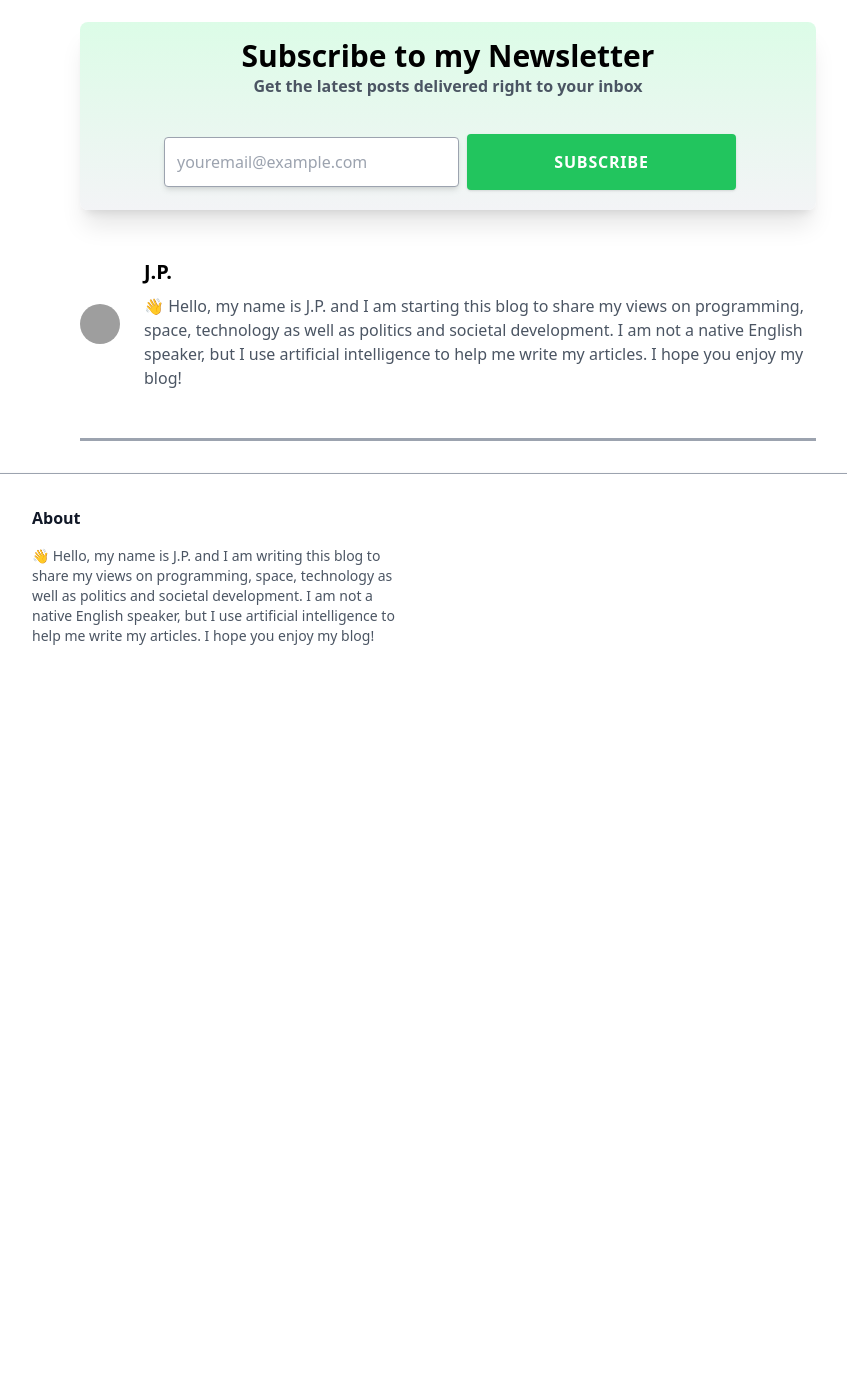
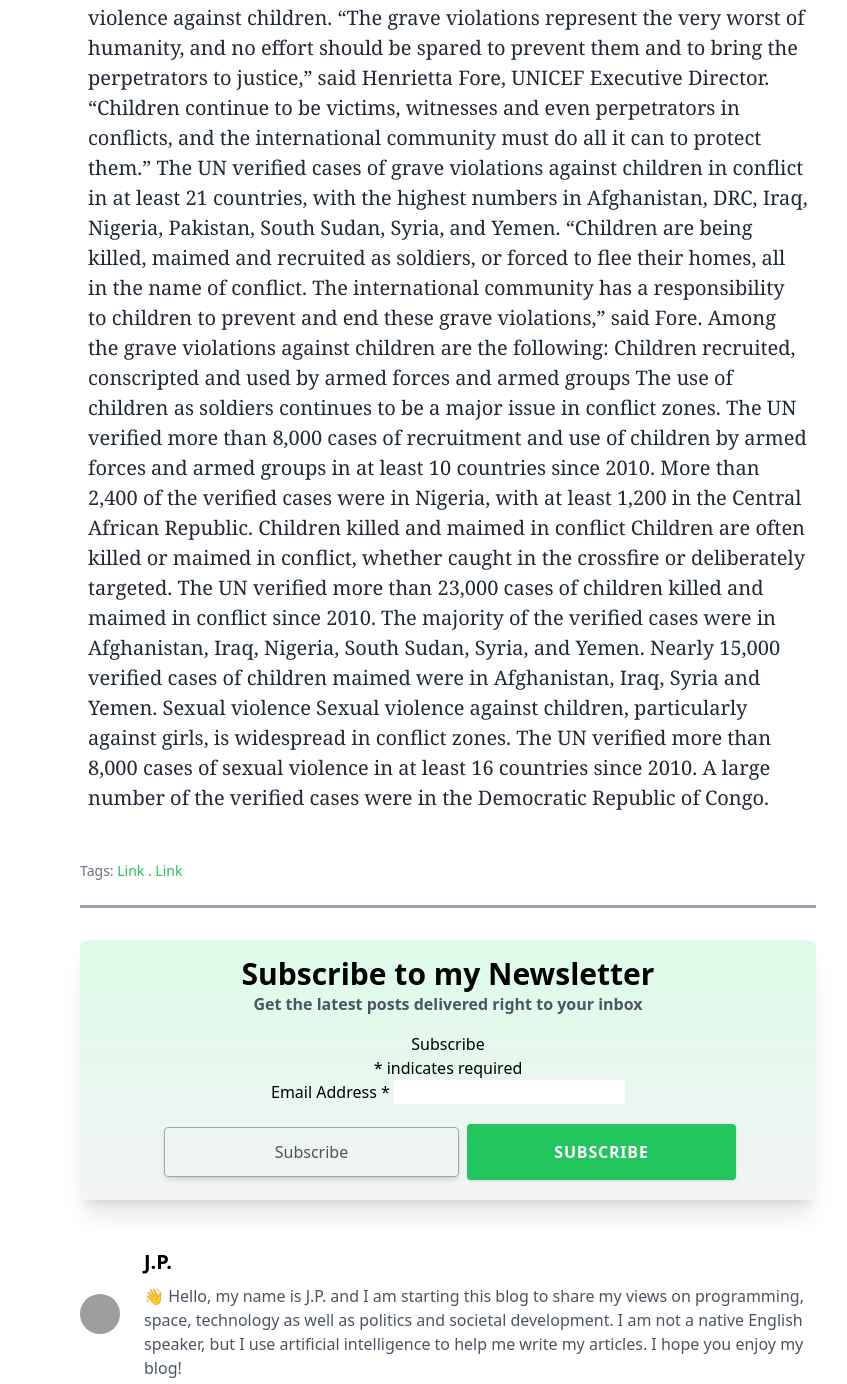
Before and after one commit to constantinX/the-authentic-author, a plain HTML site: page index.html in a window 1280 px wide. Shown: the part 911-2295 px from the top of the page, without its empty margins (192-1039 px from the left). Before the commit the page ends 1605 px from the top, so only its background shows below. Drawn offline with nearby package versions, Linux system fonts and the light colour scheme; grey boxes are pictures that could not be loaded.

Commit message:
updated with content, tag manager and mailchimp

```diff
--- a/index.html
+++ b/index.html
@@ -1,6 +1,15 @@
 <!DOCTYPE html>
 <html>
   <head>
+	  <!-- Google Tag Manager -->
+<script>(function(w,d,s,l,i){w[l]=w[l]||[];w[l].push({'gtm.start':
+new Date().getTime(),event:'gtm.js'});var f=d.getElementsByTagName(s)[0],
+j=d.createElement(s),dl=l!='dataLayer'?'&l='+l:'';j.async=true;j.src=
+'https://www.googletagmanager.com/gtm.js?id='+i+dl;f.parentNode.insertBefore(j,f);
+})(window,document,'script','dataLayer','GTM-TP9NV83');</script>
+<!-- End Google Tag Manager -->
+
+
     <meta charset="UTF-8">
     <meta name="viewport" content="width=device-width, initial-scale=1.0">
     <meta http-equiv="X-UA-Compatible" content="ie=edge" />
@@ -11,6 +20,15 @@
   <script src="https://cdn.tailwindcss.com"></script>
 </head>
 <body>
+
+
+	<!-- Google Tag Manager (noscript) -->
+<noscript><iframe src="https://www.googletagmanager.com/ns.html?id=GTM-TP9NV83"
+height="0" width="0" style="display:none;visibility:hidden"></iframe></noscript>
+<!-- End Google Tag Manager (noscript) -->
+
+
+
 <nav id="header" class="fixed w-full z-10 top-0">
 		<div id="progress" class="h-1 z-20 top-0" style="background:linear-gradient(to right, #4dc0b5 var(--scroll), transparent 0);"></div>
 		<div class="w-full md:max-w-4xl mx-auto flex flex-wrap items-center justify-between mt-0 py-3">
@@ -65,7 +83,36 @@
 			<p class="py-6">In eastern Ukraine, children are living in constant fear of death or injury from mines and explosives. Many have been left with lifelong disabilities as a result of the conflict. UNICEF estimates that around a third of all recorded deaths and injuries among children during the conflict were caused by mines and explosives. This is an absolutely horrifying statistic.</p>
 			<p class="py-6">Children in war zones are living in incredibly difficult and dangerous conditions. They are constantly exposed to violence and death, and they live in fear of being injured or killed themselves. This is an incredibly traumatic way for any child to grow up, and it is nothing short of heartbreaking.</p>
 			<p class="py-6">It is vital that we do everything we can to help children in war zones. They deserve to have a safe and happy childhood, free from the fear of violence. We must do everything we can to protect them and to ensure that they have a future. There are many organizations that are working to help children in war zones, and they need our help. We can donate money to these organizations, or we can volunteer our time to help them with their work. Every little bit helps, and these children desperately need our help.</p>
+			<p class="py-6">The majority of the verified cases were related to the recruitment and use of children as soldiers; killing and maiming of children; and sexual violence against children.
+			“The grave violations represent the very worst of humanity, and no effort should be spared to prevent them and to bring the perpetrators to justice,” said Henrietta Fore, UNICEF Executive Director. “Children continue to be victims, witnesses and even perpetrators in conflicts, and the international community must do all it can to protect them.”
 
+The UN verified cases of grave violations against children in conflict in at least 21 countries, with the highest numbers in Afghanistan, DRC, Iraq, Nigeria, Pakistan, South Sudan, Syria, and Yemen.
+
+“Children are being killed, maimed and recruited as soldiers, or forced to flee their homes, all in the name of conflict. The international community has a responsibility to children to prevent and end these grave violations,” said Fore.
+
+Among the grave violations against children are the following:
+
+Children recruited, conscripted and used by armed forces and armed groups
+
+The use of children as soldiers continues to be a major issue in conflict zones.
+
+The UN verified more than 8,000 cases of recruitment and use of children by armed forces and armed groups in at least 10 countries since 2010.
+
+More than 2,400 of the verified cases were in Nigeria, with at least 1,200 in the Central African Republic.
+
+Children killed and maimed in conflict
+
+Children are often killed or maimed in conflict, whether caught in the crossfire or deliberately targeted.
+
+The UN verified more than 23,000 cases of children killed and maimed in conflict since 2010. The majority of the verified cases were in Afghanistan, Iraq, Nigeria, South Sudan, Syria, and Yemen.
+
+Nearly 15,000 verified cases of children maimed were in Afghanistan, Iraq, Syria and Yemen.
+
+Sexual violence
+
+Sexual violence against children, particularly against girls, is widespread in conflict zones.
+
+The UN verified more than 8,000 cases of sexual violence in at least 16 countries since 2010. A large number of the verified cases were in the Democratic Republic of Congo.</p>
 			<!--/ Post Content-->
 
 		</div>
@@ -85,12 +132,36 @@
 				<h2 class="font-bold break-normal text-xl md:text-3xl">Subscribe to my Newsletter</h2>
 				<h3 class="font-bold break-normal text-gray-600 text-sm md:text-base">Get the latest posts delivered right to your inbox</h3>
 				<div class="w-full text-center pt-4">
-					<form action="#">
-						<div class="max-w-xl mx-auto p-1 pr-0 flex flex-wrap items-center">
-							<input type="email" placeholder="youremail@example.com" class="flex-1 mt-4 appearance-none border border-gray-400 rounded shadow-md p-3 text-gray-600 mr-2 focus:outline-none">
-							<button type="submit" class="flex-1 mt-4 block md:inline-block appearance-none bg-green-500 text-white text-base font-semibold tracking-wider uppercase py-4 rounded shadow hover:bg-green-400">Subscribe</button>
-						</div>
-					</form>
+					<!-- Begin Mailchimp Signup Form -->
+					<div id="mc_embed_signup">
+						<form action="https://gmail.us14.list-manage.com/subscribe/post?u=86bf914f4f0c2a4b3911b15b6&amp;id=35d7392fe6" method="post" id="mc-embedded-subscribe-form" name="mc-embedded-subscribe-form" class="validate" target="_blank" novalidate>
+						    <div id="mc_embed_signup_scroll">
+							<h2>Subscribe</h2>
+						<div class="indicates-required"><span class="asterisk">*</span> indicates required</div>
+							<div class="mc-field-group">
+								<label for="mce-EMAIL">Email Address  <span class="asterisk">*</span>
+								</label>
+								<input type="email" value="" name="EMAIL" class="required email" id="mce-EMAIL">
+							</div>
+							<div id="mce-responses" class="clear foot">
+								<div class="response" id="mce-error-response" style="display:none"></div>
+								<div class="response" id="mce-success-response" style="display:none"></div>
+							</div>    <!-- real people should not fill this in and expect good things - do not remove this or risk form bot signups-->
+							    <div style="position: absolute; left: -5000px;" aria-hidden="true"><input type="text" name="b_86bf914f4f0c2a4b3911b15b6_35d7392fe6" tabindex="-1" value="">
+							    </div>
+							<div class="optionalParent">
+								<div class="max-w-xl mx-auto p-1 pr-0 flex flex-wrap items-center">
+									<input type="submit" value="Subscribe" name="subscribe" id="mc-embedded-subscribe" class="flex-1 mt-4 appearance-none border border-gray-400 rounded shadow-md p-3 text-gray-600 mr-2 focus:outline-none">
+									<button type="submit" class="flex-1 mt-4 block md:inline-block appearance-none bg-green-500 text-white text-base font-semibold tracking-wider uppercase py-4 rounded shadow hover:bg-green-400">Subscribe</button>
+								</div>
+
+							</div>
+						    </div>
+						</form>
+					</div>
+
+<!--End mc_embed_signup-->
+
 				</div>
 			</div>
 		</div>
```
